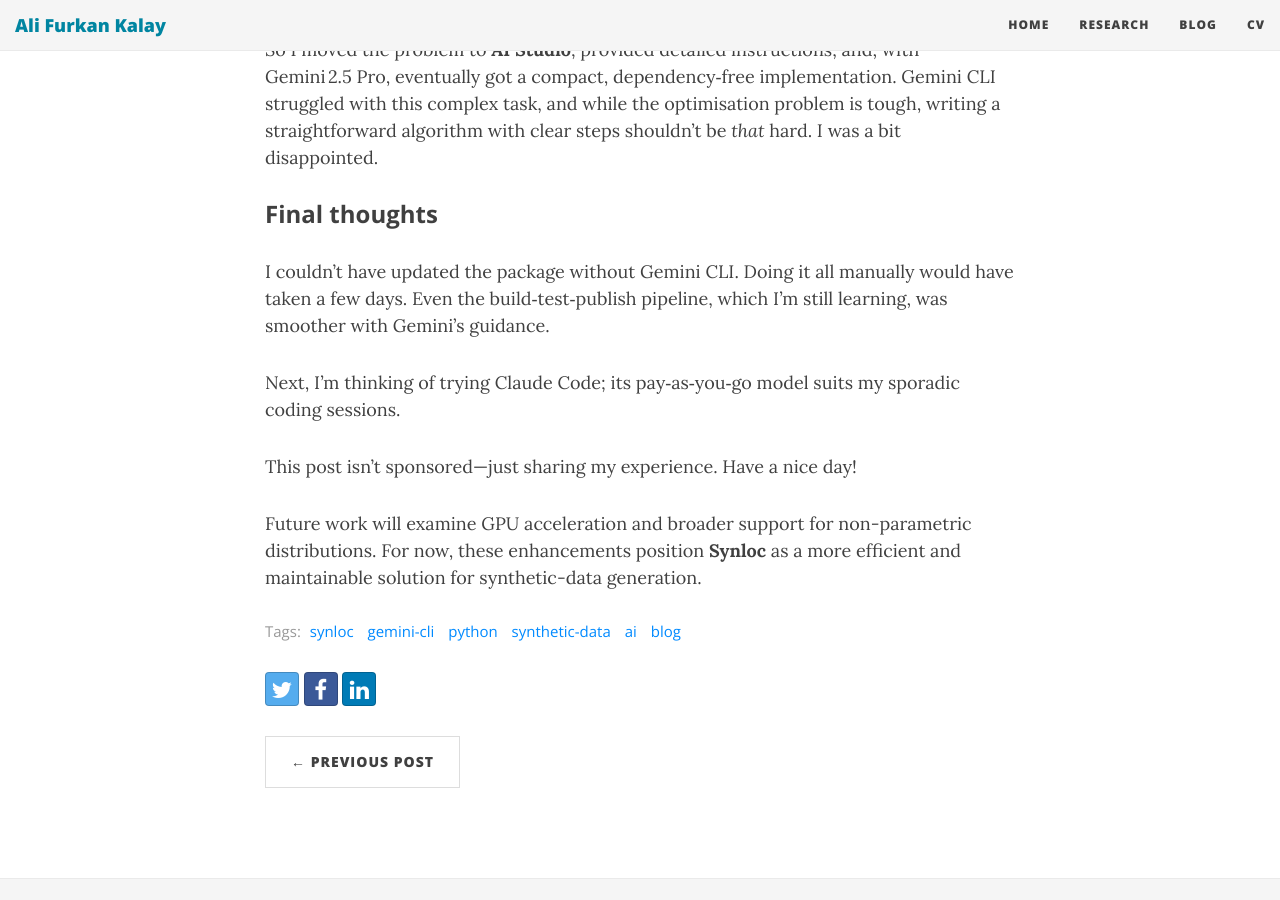
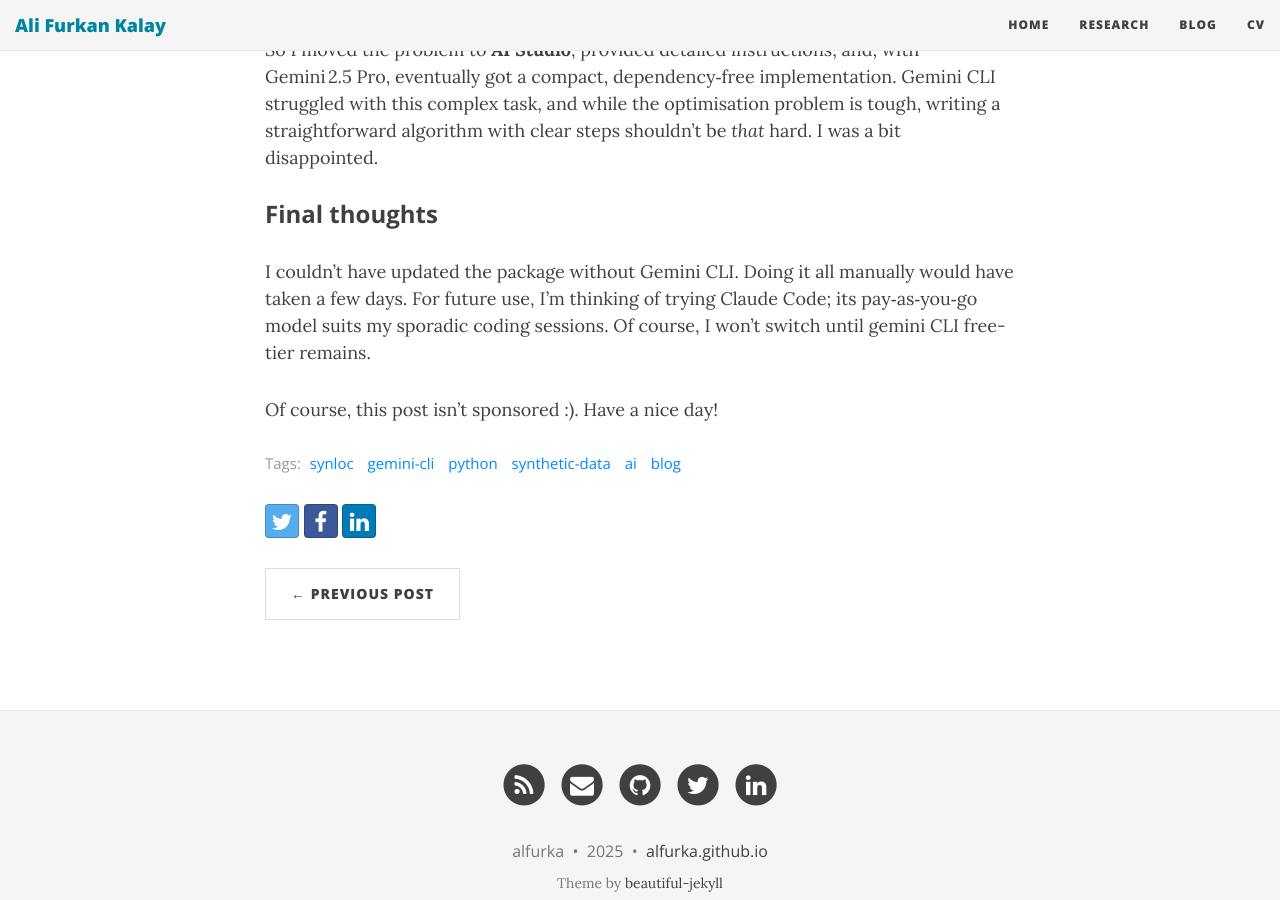
Before and after one commit to alfurka/alfurka.github.io, a Jekyll site: the page built from _posts/2025-06-26-synloc-update-with-gemini-cli.md, in a window 1280 px wide and 900 px high, scrolled down 1806 px. Built offline with Jekyll 4.4.1, drawn with Linux system fonts in a browser that asks for light colours; nearby versions of some CDN libraries.

Commit message:
Update 2025-06-26-synloc-update-with-gemini-cli.md

```diff
--- a/_posts/2025-06-26-synloc-update-with-gemini-cli.md
+++ b/_posts/2025-06-26-synloc-update-with-gemini-cli.md
@@ -46,13 +46,6 @@
 
 ### Final thoughts
 
-I couldn’t have updated the package without Gemini CLI. Doing it all manually would have taken a few days. Even the build‑test‑publish pipeline, which I’m still learning, was smoother with Gemini’s guidance.
+I couldn’t have updated the package without Gemini CLI. Doing it all manually would have taken a few days. For future use, I’m thinking of trying Claude Code; its pay‑as‑you‑go model suits my sporadic coding sessions. Of course, I won't switch until gemini CLI free-tier remains.
 
-Next, I’m thinking of trying Claude Code; its pay‑as‑you‑go model suits my sporadic coding sessions.
-
-This post isn’t sponsored—just sharing my experience. Have a nice day!
-
-
-Future work will examine GPU acceleration and broader support for non-parametric distributions. For now, these enhancements position **Synloc** as a more efficient and maintainable solution for synthetic-data generation.
-
-[1]: https://github.com/google-gemini/gemini-cli?utm_source=chatgpt.com "GitHub - google-gemini/gemini-cli: An open-source AI agent that brings ..."
+Of course, this post isn’t sponsored :). Have a nice day!
```
